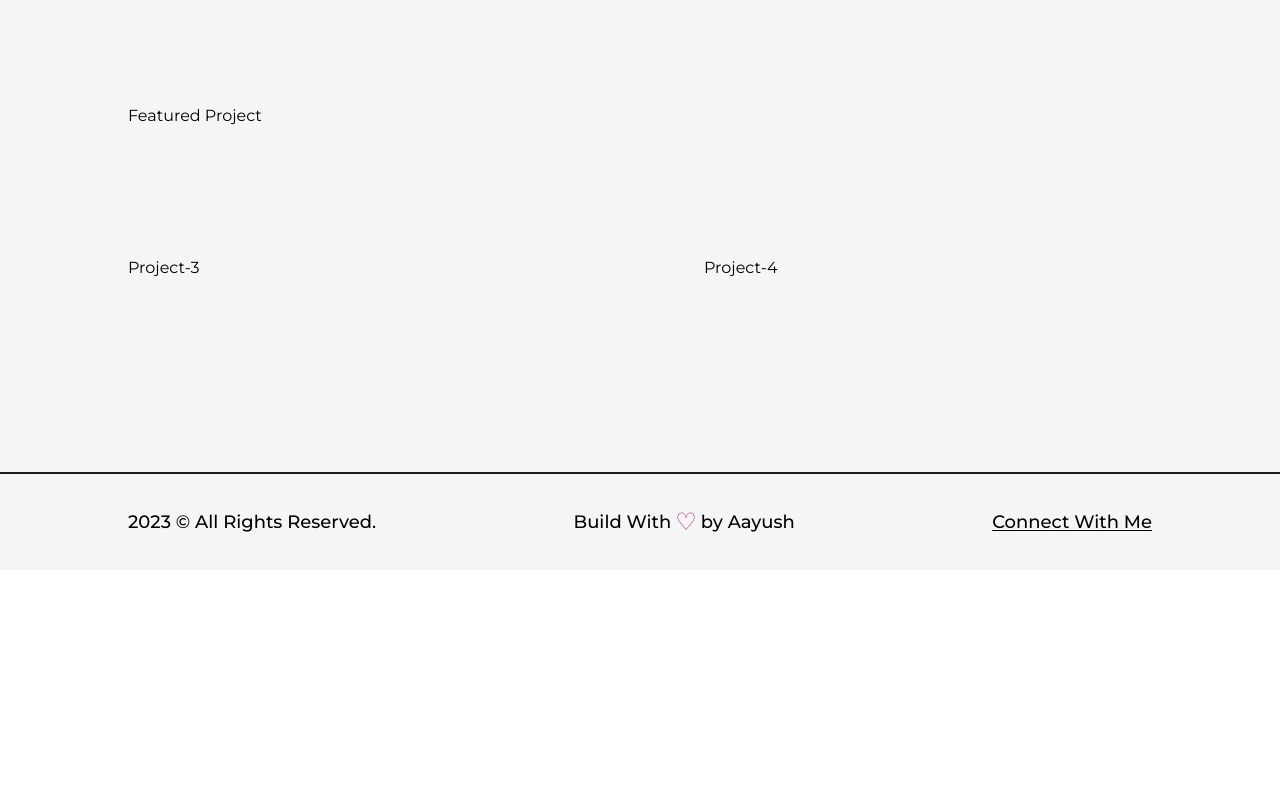
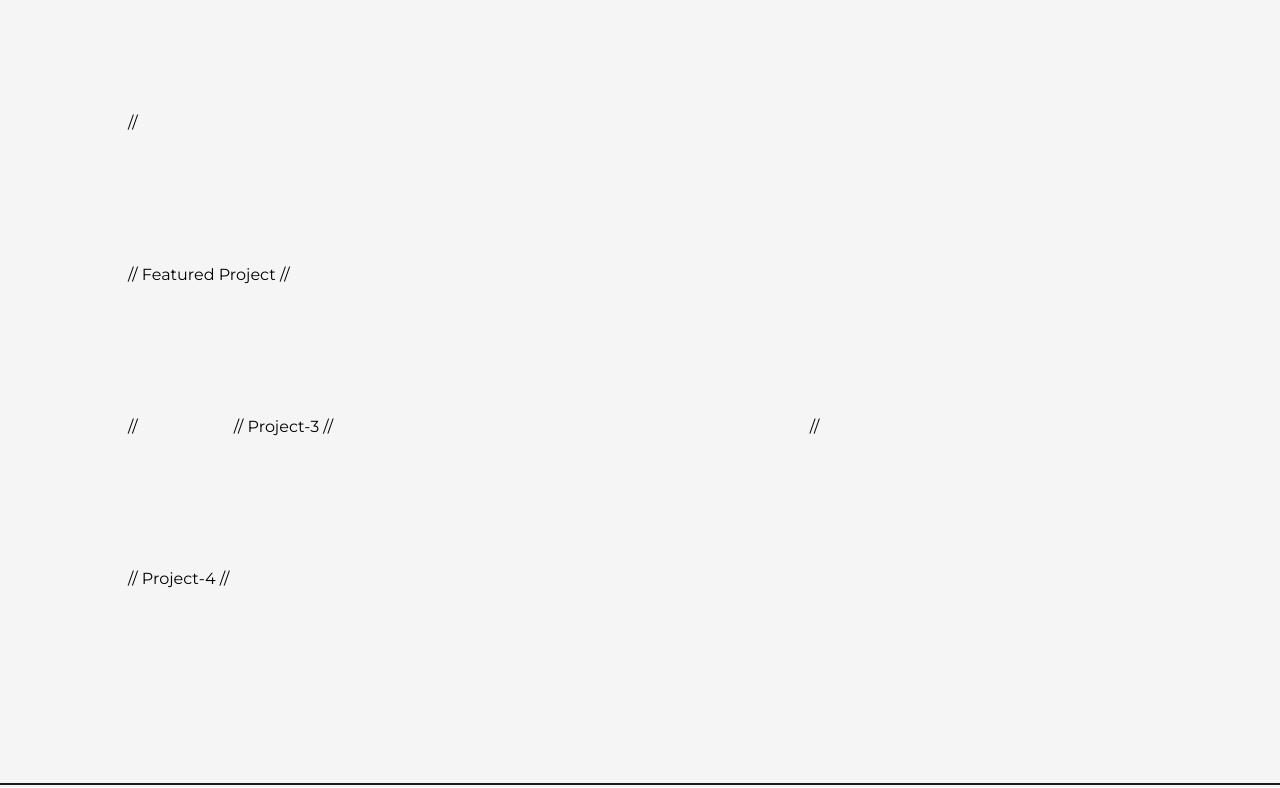
Before and after one commit to Aayushkumr/personal-portfolio, a Next.js app: page /projects in a window 1280 px wide. Shown: the part 1587-2375 px from the top of the page. Before the commit the page ends 2157 px from the top, so only its background shows below. Built offline with nearby package versions, Linux system fonts and the light colour scheme.

Commit message:
Update projects.js

```diff
--- a/src/pages/projects.js
+++ b/src/pages/projects.js
@@ -121,7 +121,7 @@ const projects = () => {
                         <Project
                                 title="Potato Disease Classification"
                                 img={project1}
-                                link="https://github.com/Aayushkumr/potato-disease-classification"
+                                link="potato-disease-classifier.vercel.app"
                                 type="Project 1"
                                 github="https://github.com/Aayushkumr/potato-disease-classification"
 
@@ -137,15 +137,15 @@ const projects = () => {
                                 github="https://github.com/Aayushkumr/diabetes-prediction"
                             />
                         </div>
-                        <div className='col-span-12'>
-                            Featured Project
-                        </div>
-                        <div className='col-span-6 sm:col-span-12'>
-                            Project-3
-                        </div>
-                        <div className='col-span-6 sm:col-span-12'>
-                            Project-4
-                        </div>
+                        // <div className='col-span-12'>
+                        //     Featured Project
+                        // </div>
+                        // <div className='col-span-6 sm:col-span-12'>
+                        //     Project-3
+                        // </div>
+                        // <div className='col-span-6 sm:col-span-12'>
+                        //     Project-4
+                        // </div>
                     </div>
                 </Layout>
             </main>
```
